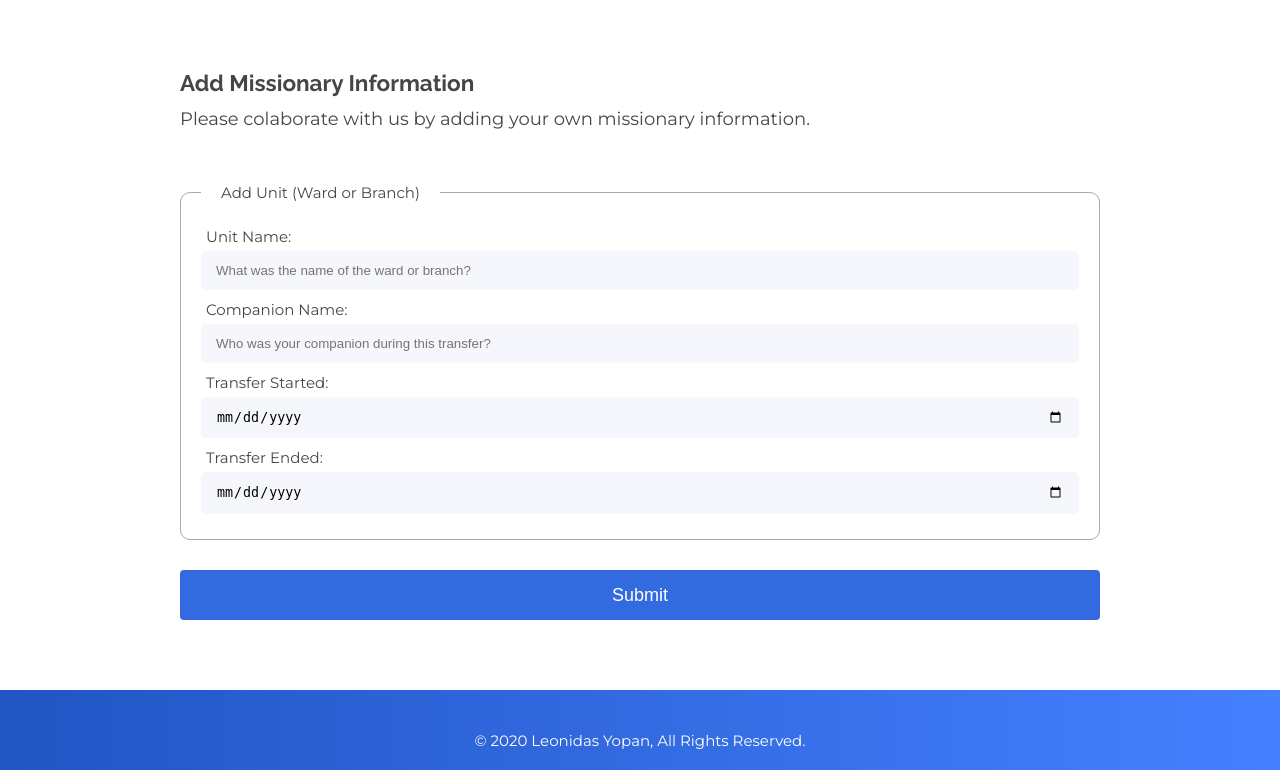
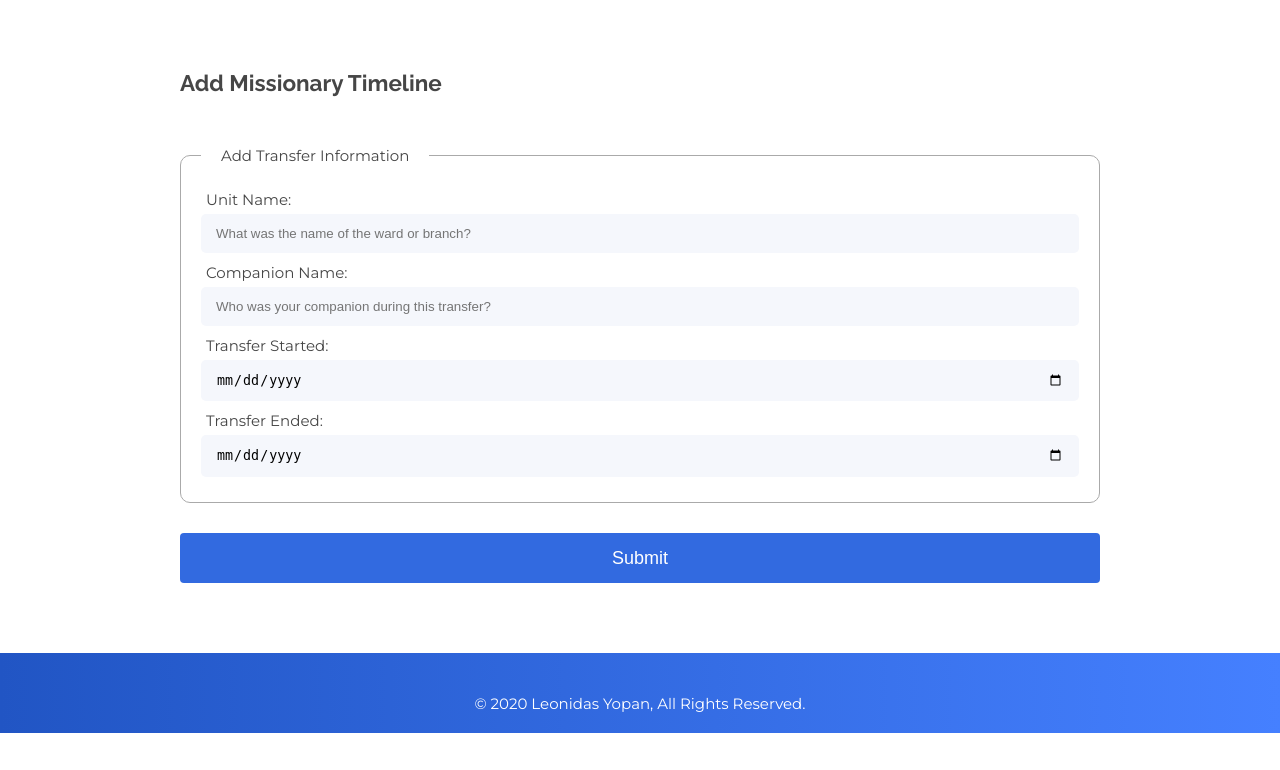
Before and after one commit to leonidasyopan/meSSION, a PHP site: page /add-m-timeline.php in a window 1280 px wide. Shown: the part 106-876 px from the top of the page. After the commit the page ends 839 px from the top, so only its background shows below. Run offline with PHP 8.4, Linux system fonts and the light colour scheme; some libraries are stand-ins or nearby versions.

Commit message:
minor corrections m-service and m-timeline.

```diff
--- a/web/add-m-service.php
+++ b/web/add-m-service.php
@@ -22,9 +22,9 @@ session_start();
 
             <section class="add-info-form">
 
-                <h2>Add Missionary Information</h2>
+                <h2>Add Missionary Service</h2>
 
-                <p>Please colaborate with us by adding your own missionary information.</p>
+                <p></p>
 
                 <form action="add-m-service.php" method="post" id="add-m-service-form">
 
--- a/web/add-m-timeline.php
+++ b/web/add-m-timeline.php
@@ -9,7 +9,7 @@ session_start();
     <meta charset="UTF-8">
     <meta name="viewport" content="width=device-width, initial-scale=1.0">
     <meta http-equiv="X-UA-Compatible" content="ie=edge">
-    <title>Add Unit Only | meSSION</title>
+    <title>Add Missionary Timeline | meSSION</title>
 
     <link rel="stylesheet" href="css/style.css">
 </head>
@@ -22,15 +22,15 @@ session_start();
 
             <section class="add-info-form">
 
-                <h2>Add Missionary Information</h2>
+                <h2>Add Missionary Timeline</h2>
 
-                <p>Please colaborate with us by adding your own missionary information.</p>
+                <p></p>
 
                 <form action="add-m-timeline.php" method="post" id="add-m-timeline-form">
 
                     <fieldset>
 
-                        <legend>Add Unit (Ward or Branch)</legend>
+                        <legend>Add Transfer Information</legend>
 
 
                         <label for="unitName">Unit Name: </label>
@@ -40,10 +40,10 @@ session_start();
                         <input type="text" name="companionName" id="companionName" placeholder="Who was your companion during this transfer?">
 
                         <label for="transferStart">Transfer Started: </label>
-                        <input type="date" name="transferStart" id="transferStart" placeholder="When did the transfer start?">
+                        <input type="date" name="transferStart" id="transferStart">
 
                         <label for="transferEnd">Transfer Ended: </label>
-                        <input type="date" name="transferEnd" id="transferEnd" placeholder="What country did the unit/stake belong to?">
+                        <input type="date" name="transferEnd" id="transferEnd">
 
                     </fieldset>
 
@@ -71,7 +71,8 @@ session_start();
                     $stmt = $db->prepare("INSERT INTO missionary_timeline (user_id, unit_id, companion_name, transfer_start, transfer_end) VALUES (CURRVAL('user_access_user_id_seq'), CURRVAL('unit_unit_id_seq'), :companion_name, :transfer_start, :transfer_end);");
                     $stmt->bindValue(':companion_name', $companionName, PDO::PARAM_STR);
                     $stmt->bindValue(':transfer_start', $transferStart, PDO::PARAM_STR);
-                    $stmt->bindValue(':transfer_end', $transferEnd, PDO::PARAM_STR);$stmt->execute();
+                    $stmt->bindValue(':transfer_end', $transferEnd, PDO::PARAM_STR);
+                    $stmt->execute();
 
                     echo '<p>Insert missionary timeline done</p>';
 
```
